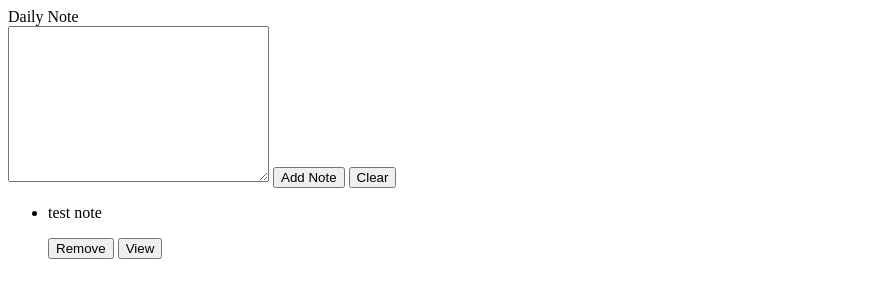
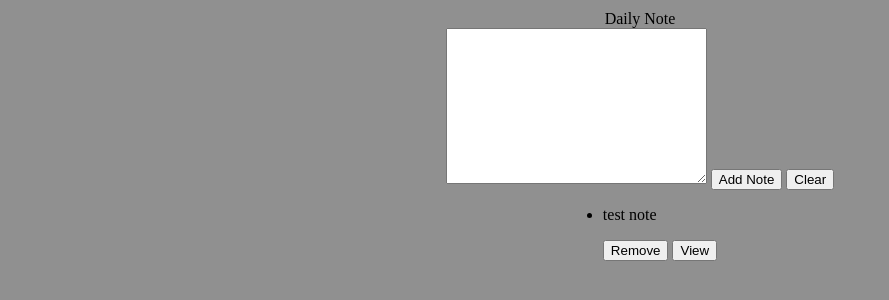
Before and after one commit to irvingam/DailyNote, a plain HTML site: page index.html in a window 1280 px wide. Shown: the whole page, without its empty margins (0-889 px from the left). Drawn offline with Linux system fonts and the light colour scheme.

Commit message:
created custom and class styles

```diff
--- a/style.css
+++ b/style.css
@@ -21,3 +21,27 @@
 
     --clr-bs: 0.25em 0.25em 0.75em rgba(0,0,0,0.5);
 }
+
+/* Genreal Styles */
+
+body {
+    display: flex;
+    flex-direction: column;
+    justify-content: center;
+    align-items: center;
+    margin: 0;
+    background-color: #909090;
+    padding: 10px;
+}
+
+button {
+    text-align: center;
+    justify-content: center;
+    align-items: center;
+}
+
+/* Class Styles */
+
+.background--wrap {
+    padding: 1em;
+}
```
